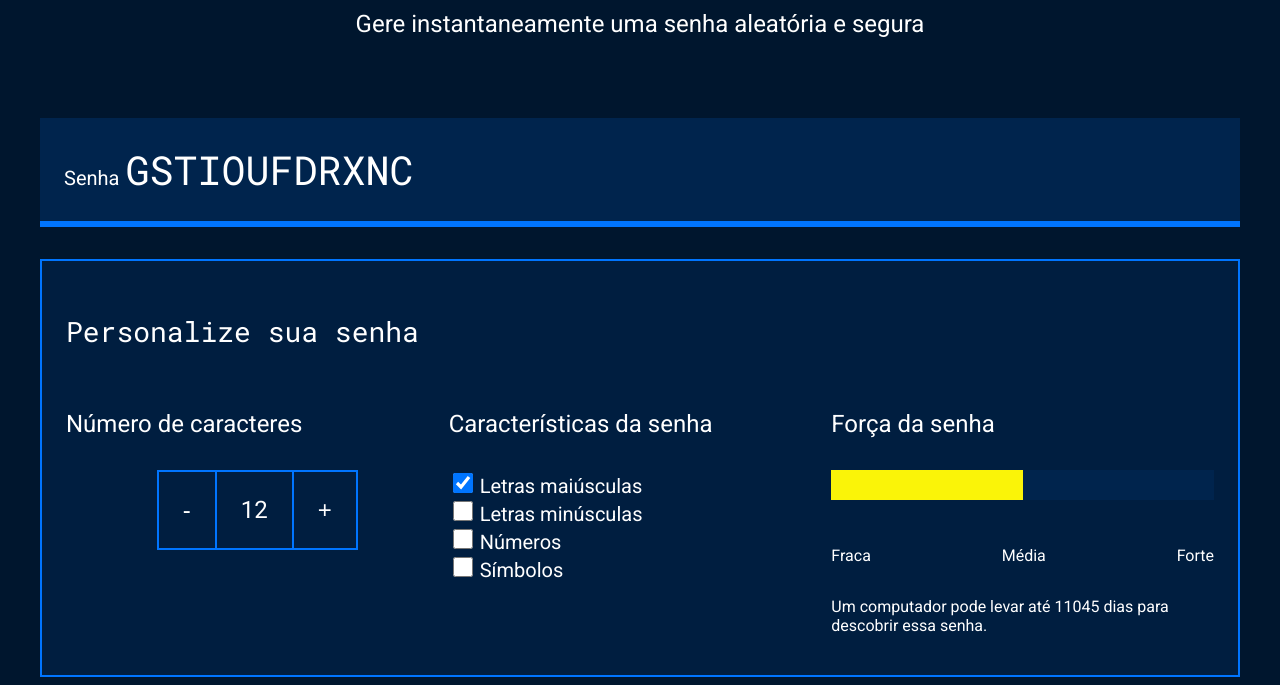
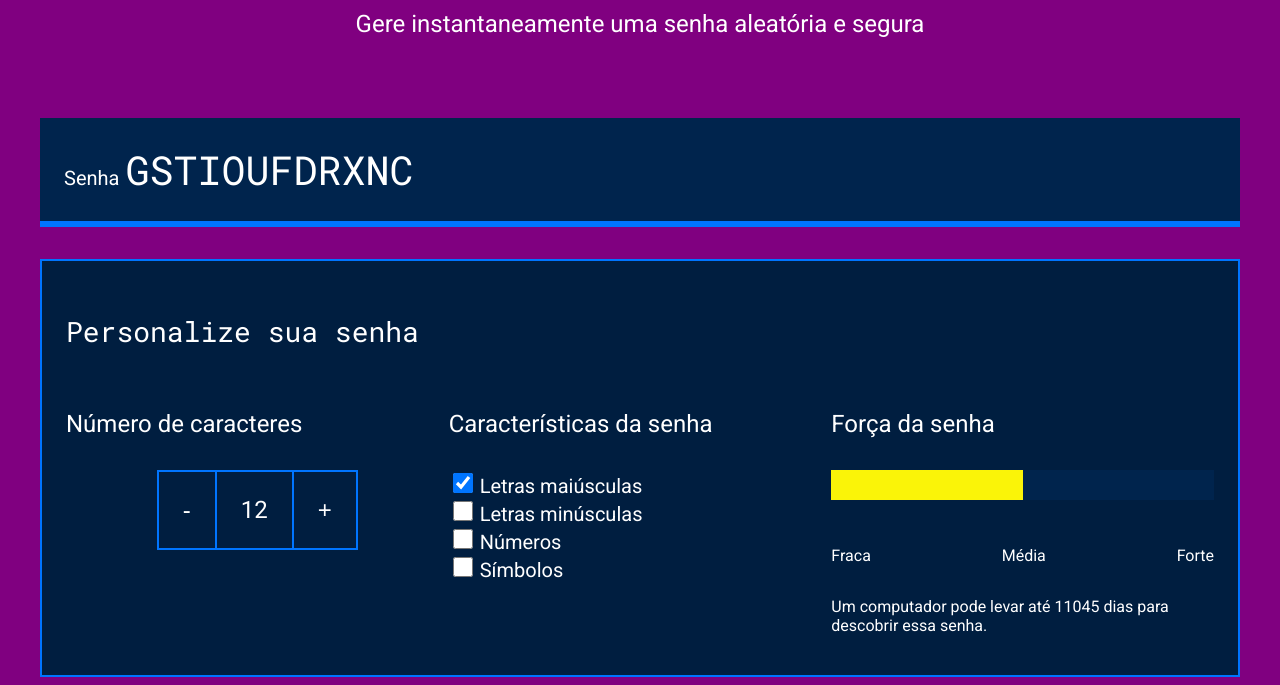
Before and after one commit to SandraeGiovana/02-segundo-tri-01, a plain HTML site: page index.html in a window 1280 px wide. Shown: the part 208-893 px from the top of the page. Drawn offline with Linux system fonts and the light colour scheme.

Commit message:
Update style.css

```diff
--- a/style.css
+++ b/style.css
@@ -2,7 +2,7 @@
 
 :root {
     --branco: white;
-    --cor-de-fundo: #00162E;
+    --cor-de-fundo: #800080;
     --fundo-senha: #00244D;
     --fundo-texto: #001E40;
     --borda: #0075FF;
```
